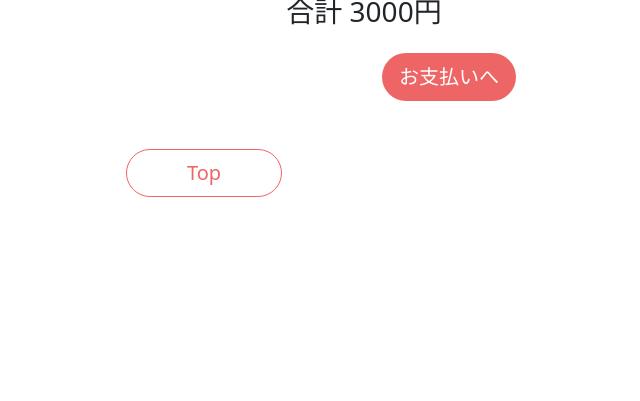
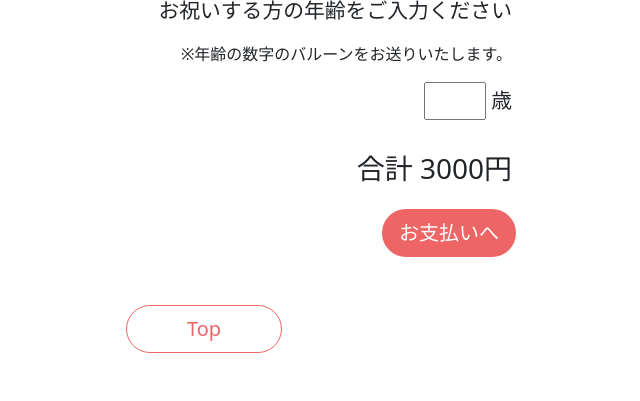
Before and after one commit to hiramatutosiki/Factio, a PHP site: page /cart.php in a window 1280 px wide. Shown: the part 503-904 px from the top of the page, without its empty margins (436-1076 px from the left). Before the commit the page ends 700 px from the top, so only its background shows below. Run offline with PHP 8.4, Linux system fonts and the light colour scheme; some libraries are stand-ins or nearby versions.

Commit message:
追加：年齢の項目

```diff
--- a/cart.php
+++ b/cart.php
@@ -75,9 +75,20 @@
             </div>
         </div>
 
+        <!-- 年齢 -->
+        <div class="row my-3">
+            <div class="col-8 offset-2 text-end">
+                <p style="font-size: 1.3em">お祝いする方の年齢をご入力ください</p>
+                <p>※年齢の数字のバルーンをお送りいたします。</p>
+                <p style="font-size: 1.3em">
+                    <input type="number" name="age" value="" style="display: inline-block; width: 3em; margin-right: 5px">歳
+                </p>
+            </div>
+        </div>
+
         <!-- 合計 -->
         <div class="row my-3">
-            <div class="col-8 offset-4 text-center">
+            <div class="col-6 offset-4 text-end">
                 <h3>合計 3000円</h3>
             </div>
         </div>
```
